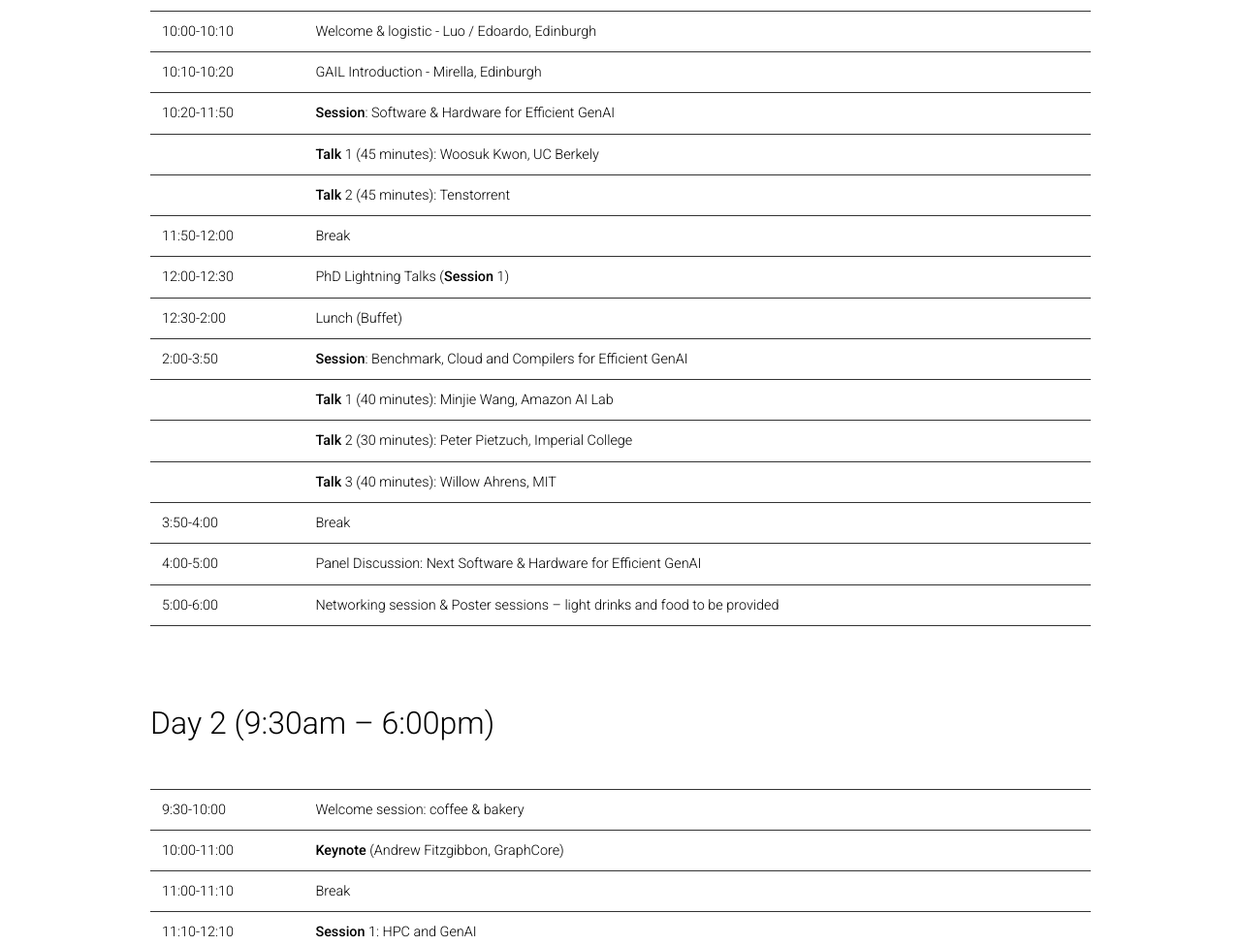
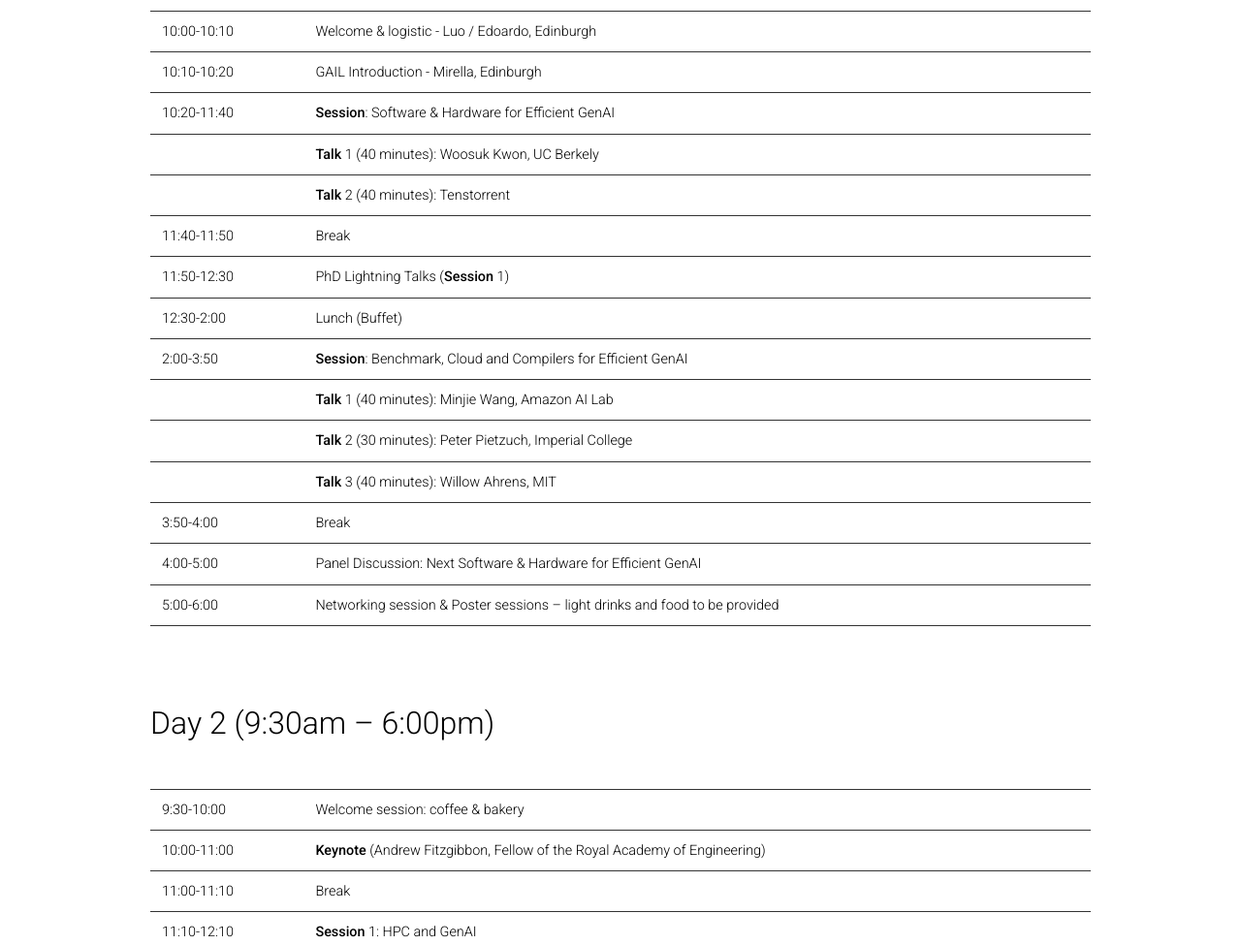
Before and after one commit to opensourcing-foundation-models/opensourcing-foundation-models.github.io, a Jekyll site: the page built from _pages/schedule.md, in a window 1280 px wide and 1400 px high. Shown: the part 318-1293 px from the top of the window at 97% size. Built offline with Jekyll 4.4.1, drawn with Linux system fonts in a browser that asks for light colours; comment, search, counter and statistics services are not loaded; a style sheet for code colours, icons or effects is not loaded.

Commit message:
sync: sync with google docs'

```diff
--- a/_pages/schedule.md
+++ b/_pages/schedule.md
@@ -16,11 +16,11 @@ nav_order: 5
 | 9:30-10:00  | Welcome session: coffee & bakery           |
 | 10:00-10:10 | Welcome & logistic - Luo / Edoardo, Edinburgh |
 | 10:10-10:20 | GAIL Introduction - Mirella, Edinburgh     |
-| 10:20-11:50 | **Session**: Software & Hardware for Efficient GenAI |
-|             | **Talk** 1 (45 minutes): Woosuk Kwon, UC Berkely |
-|             | **Talk** 2 (45 minutes): Tenstorrent            |
-| 11:50-12:00 | Break                                      |
-| 12:00-12:30 | PhD Lightning Talks (**Session** 1)            |
+| 10:20-11:40 | **Session**: Software & Hardware for Efficient GenAI |
+|             | **Talk** 1 (40 minutes): Woosuk Kwon, UC Berkely |
+|             | **Talk** 2 (40 minutes): Tenstorrent            |
+| 11:40-11:50 | Break                                      |
+| 11:50-12:30 | PhD Lightning Talks (**Session** 1)            |
 | 12:30-2:00  | Lunch (Buffet)                             |
 | 2:00-3:50   | **Session**: Benchmark, Cloud and Compilers for Efficient GenAI |
 |             | **Talk** 1 (40 minutes): Minjie Wang, Amazon AI Lab |
@@ -38,7 +38,7 @@ nav_order: 5
 <br>
 
 | 9:30-10:00  | Welcome session: coffee & bakery           |
-| 10:00-11:00 | **Keynote** (Andrew Fitzgibbon, GraphCore)     |
+| 10:00-11:00 | **Keynote** (Andrew Fitzgibbon, Fellow of the Royal Academy of Engineering)     |
 | 11:00-11:10 | Break                                      |
 | 11:10-12:10 | **Session** 1: HPC and GenAI                   |
 |             | **Talk** 1 (30 minutes): EPCC - AI Supercomputer / ExaScale Computer |
```
